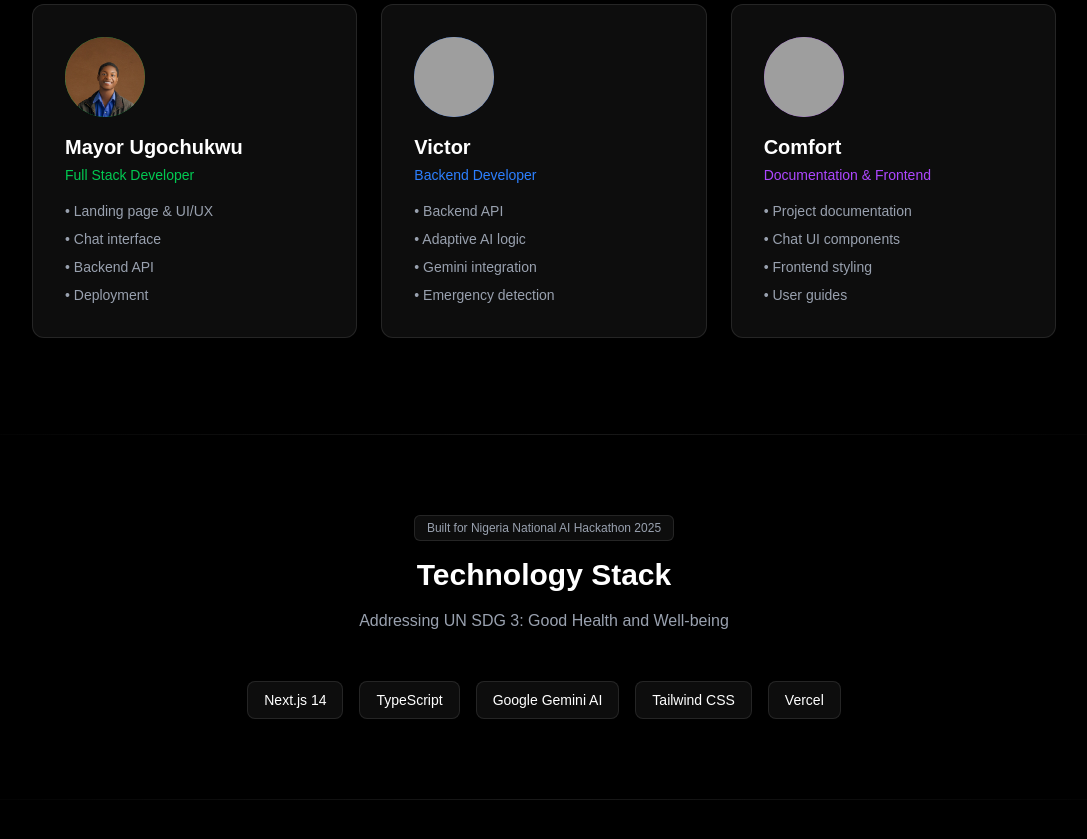
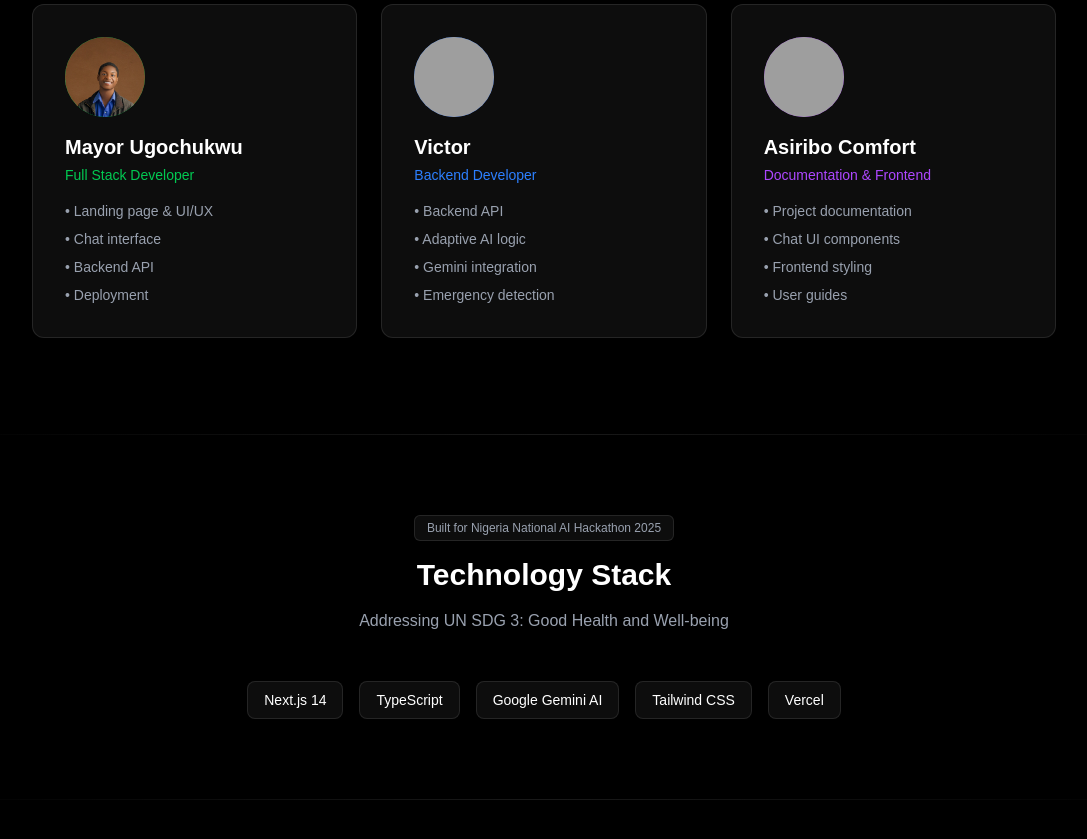
Before and after one commit to MayorChristopher/healthai-nigeria, a Next.js app: page / in a window 1280 px wide. Shown: the part 4300-5139 px from the top of the page, without its empty margins (96-1183 px from the left). Built offline with nearby package versions, Linux system fonts and the light colour scheme; grey boxes are pictures that could not be loaded.

Commit message:
Update team info: Asiribo Comfort name correction

```diff
--- a/src/app/page.tsx
+++ b/src/app/page.tsx
@@ -495,7 +495,7 @@ export default function Home() {
                 />
                 <span className="avatar-letter absolute inset-0 hidden items-center justify-center">C</span>
               </div>
-              <h3 className="text-xl font-bold mb-1">Comfort</h3>
+              <h3 className="text-xl font-bold mb-1">Asiribo Comfort</h3>
               <p className="text-purple-500 text-sm mb-4">Documentation & Frontend</p>
               <ul className="text-sm text-gray-400 space-y-2">
                 <li>• Project documentation</li>
```
Also changed, not shown: practice/QA_PREPARATION.md (+1 -1 lines).
